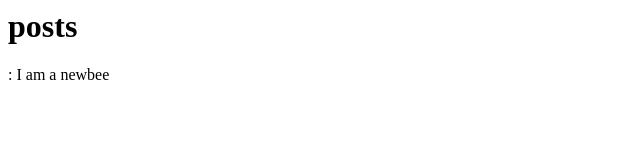
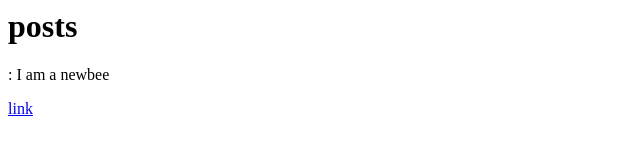
Before and after one commit to Buraira/buraira.github.io, a plain HTML site: page index.html in a window 1280 px wide. Shown: the full height of the page, 0-640 px from the left. Drawn offline with Linux system fonts and the light colour scheme.

Commit message:
second commit 12.11.17

```diff
--- a/index.html
+++ b/index.html
@@ -8,5 +8,5 @@
     <body>
 <h1></b>posts</h1>
 <p>: I am a newbee </p>
-</body>
+<a href = "/home/heisenberg/Codes/buraira.github.io/_posts/11-11-17.html">link</a></body>
 </html>
```
